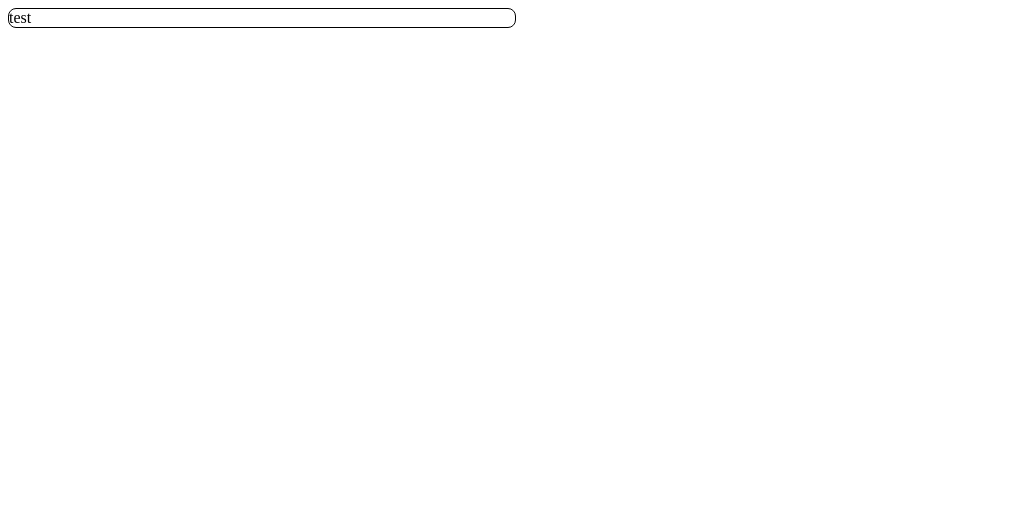
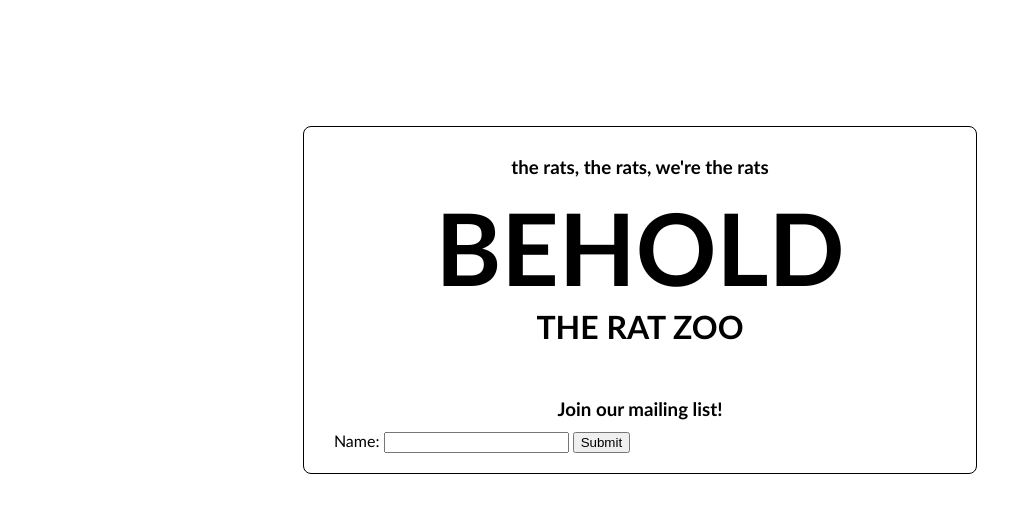
Before and after one commit to Adaminoo/zoothang, a plain HTML site: page index.html in a window 1280 px wide. Shown: the whole page, without its empty margins (0-1032 px from the left). Drawn offline with Linux system fonts and the light colour scheme.

Commit message:
we're the rats

```diff
--- a/index.html
+++ b/index.html
@@ -9,7 +9,18 @@
 <body>
     <div class="container">
         <div class="forms">
-            <span>test</span>
+            <h3>the rats, the rats, we're the rats</h3>
+            <h1 class="largeheader">BEHOLD</h1>
+            <h1>THE RAT ZOO</h1>
+            <br><br>
+            <h3>Join our mailing list!</h3>
+            <div class="inputtime">
+                <form>
+                    <label for=”name”>Name:</label>
+                    <input type=”text” id=”name” name=”name” pattern="[a-z]$" required>
+                    <input type="submit">
+                </form>
+            </div>
         </div>
     </div>
 </body>
--- a/style.css
+++ b/style.css
@@ -2,6 +2,26 @@
     background-color: white;
     border: black 1px solid;
     border-radius: 8px;
-    width: 40%;
-    height: 40%;
+    width: 50%;
+    margin: 10% auto;
+    padding: 20px;
+    align-items: center;
+    justify-content: center;
+    text-align: center;
+    font-family:'Gill Sans', 'Gill Sans MT', Calibri, 'Trebuchet MS', sans-serif;
 }
+
+.largeheader {
+    font-size: 100px;
+}
+
+h1, h3 {
+    line-height: 0.2;
+}
+
+.inputtime {
+    width: 50%;
+    align-items: center;
+    justify-content: center;
+    text-align: center;
+}
```
